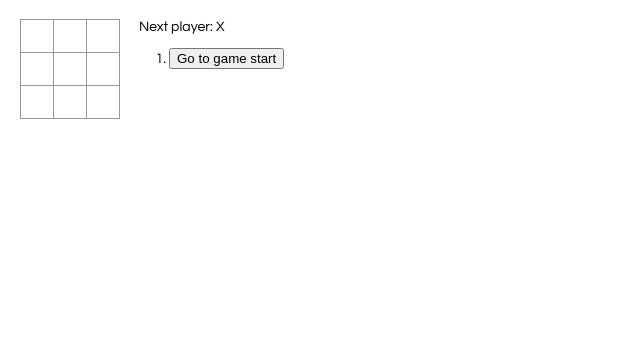
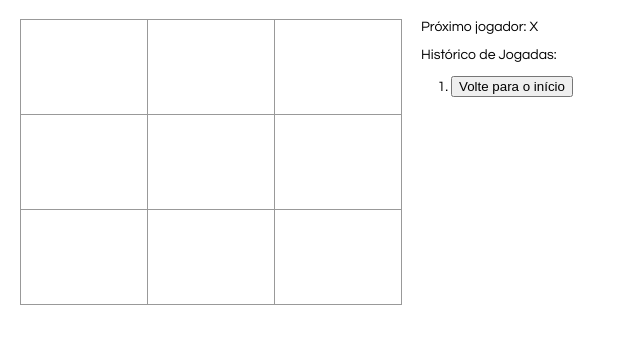
Before and after one commit to gabriellimma/react-tic-tac-toe, a React app in the folder tic-tac-toe/: page / in a window 1280 px wide. Shown: the whole page, without its empty margins (0-640 px from the left). Built offline with nearby package versions, Linux system fonts and the light colour scheme.

Commit message:
finalizando tic tac toe

```diff
--- a/tic-tac-toe/src/index.css
+++ b/tic-tac-toe/src/index.css
@@ -3,7 +3,8 @@ body {
   margin: 20px;
 }
 
-  ol, ul {
+ol,
+ul {
   padding-left: 30px;
 }
 
@@ -21,19 +22,21 @@ body {
   background: #fff;
   border: 1px solid #999;
   float: left;
-    font-size: 24px;
+  font-size: 48px;
   font-weight: bold;
   line-height: 34px;
-    height: 34px;
+  height: 12vh;
   margin-right: -1px;
   margin-top: -1px;
   padding: 0;
   text-align: center;
-    width: 34px;
+  width: 10vw;
 }
 
 .square:focus {
   outline: none;
+  background-color: green;
+  color: white;
 }
 
 .kbd-navigation .square:focus {
--- a/tic-tac-toe/src/index.js
+++ b/tic-tac-toe/src/index.js
@@ -1,6 +1,6 @@
-import React from 'react';
-import ReactDOM  from 'react-dom';
-import './index.css';
+import React from "react";
+import ReactDOM from "react-dom";
+import "./index.css";
 
 function Square(props) {
   return (
@@ -47,51 +47,61 @@ class Game extends React.Component {
   constructor(props) {
     super(props);
     this.state = {
-      history: [{
-        squares: Array(9).fill(null)
-      }],
+      history: [
+        {
+          squares: Array(9).fill(null),
+        },
+      ],
       stepNumber: 0,
-      xIsNext: true
+      xIsNext: true,
     };
   }
 
   handleClick(i) {
-    const history = this.state.history;
+    const history = this.state.history.slice(0, this.state.stepNumber + 1);
     const current = history[history.length - 1];
     const squares = current.squares.slice();
     if (calculateWinner(squares) || squares[i]) {
       return;
     }
-    squares[i] = this.state.xIsNext ? 'X' : 'O';
+    squares[i] = this.state.xIsNext ? "X" : "O";
     this.setState({
-      history: history.concat([{
-        squares: squares
-      }]),
+      history: history.concat([
+        {
+          squares: squares,
+        },
+      ]),
+      stepNumber: history.length,
       xIsNext: !this.state.xIsNext,
+    });
+  }
+
+  jumpTo(step) {
+    this.setState({
+      stepNumber: step,
+      xIsNext: step % 2 === 0,
     });
   }
 
   render() {
     const history = this.state.history;
-    const current = history[history.length - 1];
+    const current = history[this.state.stepNumber];
     const winner = calculateWinner(current.squares);
 
     const moves = history.map((step, move) => {
-      const desc = move ?
-        'Go to move #' + move :
-        'Go to game start';
-        return(
-          <li key={move}>
-            <button onClick={() => this.jumpTo(move)}>{desc}</button>
-          </li>
-        )
-    })
+      const desc = move ? "Veja a #" + move + " jogada" : "Volte para o início";
+      return (
+        <li key={move}>
+          <button onClick={() => this.jumpTo(move)}>{desc}</button>
+        </li>
+      );
+    });
 
     let status;
     if (winner) {
-      status = 'Winner: ' + winner;
+      status = "Vencedor: " + winner;
     } else {
-      status = 'Next player: ' + (this.state.xIsNext ? 'X' : 'O');
+      status = "Próximo jogador: " + (this.state.xIsNext ? "X" : "O");
     }
 
     return (
@@ -104,6 +114,7 @@ class Game extends React.Component {
         </div>
         <div className="game-info">
           <div>{status}</div>
+          <p>Histórico de Jogadas:</p>
           <ol>{moves}</ol>
         </div>
       </div>
@@ -113,10 +124,7 @@ class Game extends React.Component {
 
 // ========================================
 
-ReactDOM.render(
-  <Game />,
-  document.getElementById('root')
-);
+ReactDOM.render(<Game />, document.getElementById("root"));
 
 function calculateWinner(squares) {
   const lines = [
```
Also changed, not shown: 1 other file. Lines whose indentation alone changed are shown as unchanged.
